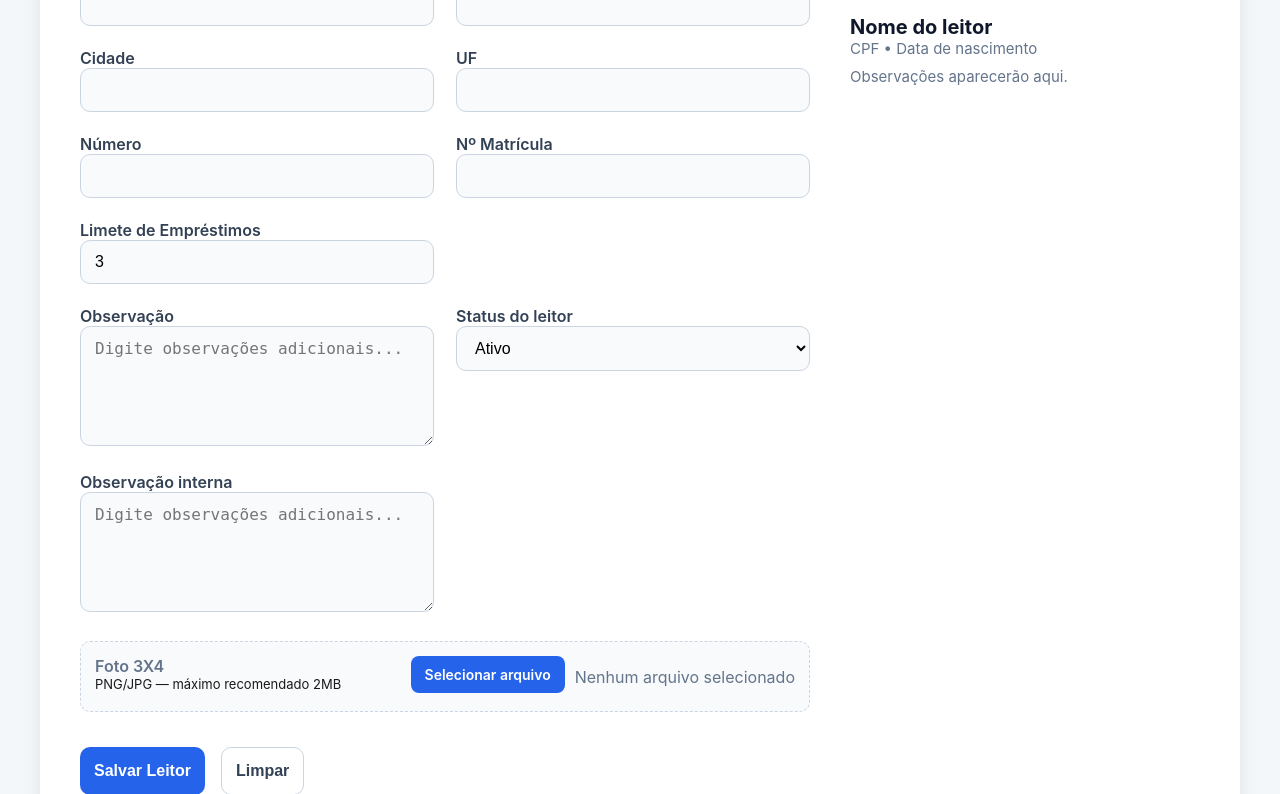
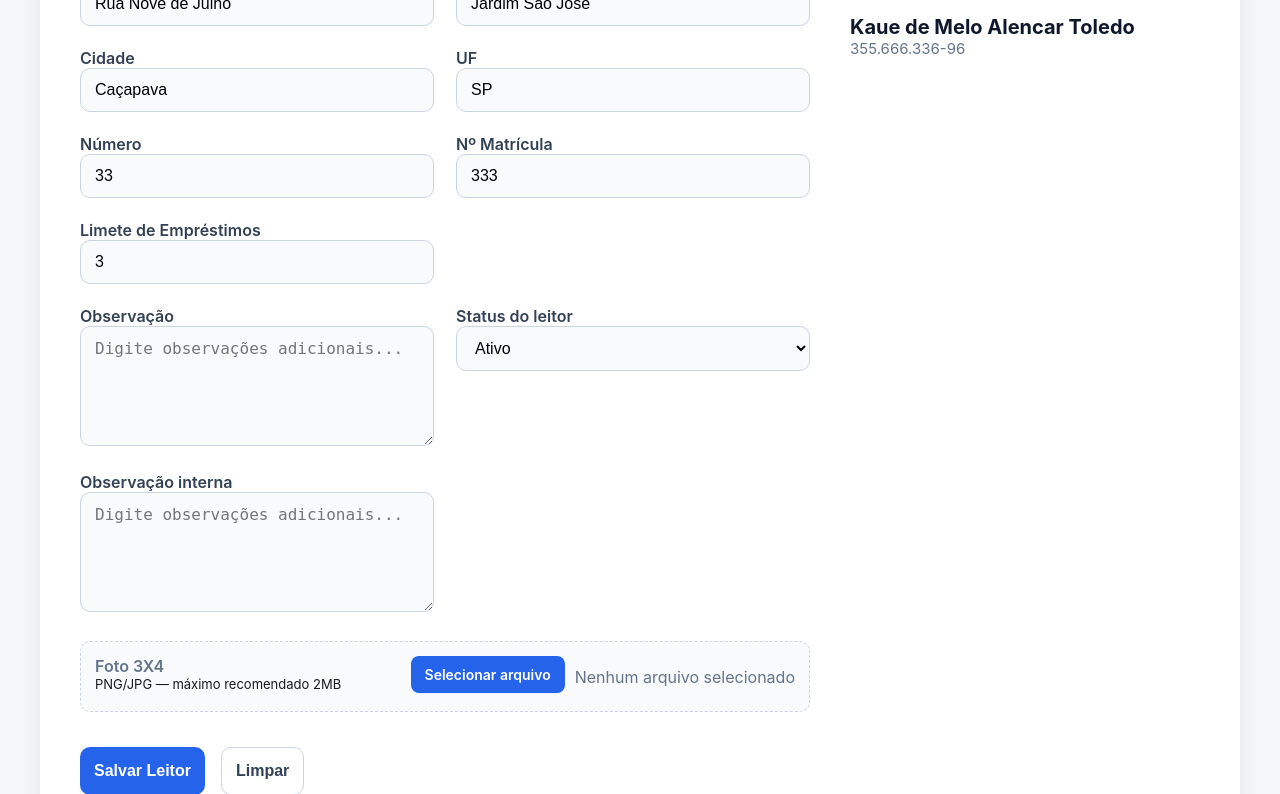
Before and after one commit to kaiquealencar/biblioteca, a Flask app: page /leitores/5/edit in a window 1280 px wide. Shown: the part 499-1293 px from the top of the page. Run offline with Flask 3, Linux system fonts and the light colour scheme; data comes from the database, SQL or seed files in the repository; both versions use the stored data as it was after the commit.

Commit message:
corrigido a foto do leitor

```diff
--- a/app/leitores/routes.py
+++ b/app/leitores/routes.py
@@ -23,6 +23,10 @@ def cadastrar_leitores():
 
         if foto:
             data["foto"] = ServiceImage.salvar_image(foto, "leitores")
+
+        if ReaderService.get_by_cpf(data.get("cpf")):
+            flash("CPF já cadastrado", "error")
+            return redirect(url_for("leitores.cadastrar_leitores"))
 
         valid_fields = ["nome", "cpf", "data_nascimento", "email", "telefone", "cep",
                          "logradouro", "bairro", "cidade", "uf", "numero_endereco",
@@ -54,6 +58,15 @@ def deletar_leitor(id):
     flash("Leitor deletado com sucesso", "success")
     return redirect(url_for("leitores.listar_leitores"))
 
+@reader_bp.route("/leitores", methods=["GET"])
+def ver_leitor():
+    reader = ReaderService.get_all()
+    if not reader:
+        flash("Leitor não encontrado", "error")
+        return redirect(url_for("leitores.listar_leitores"))
+
+    return render_template("leitor/ver_leitor.html", leitor=reader)
+
 @reader_bp.route("/leitores/<int:id>/edit", methods=["GET", "POST"])
 def editar_leitor(id):
     reader = ReaderService.get_by_id(id)
@@ -83,4 +96,4 @@ def editar_leitor(id):
         flash("Leitor atualizado com sucesso", "success")
         return redirect(url_for("leitores.listar_leitores"))
 
-    return render_template("leitor/leitor.html", reader=reader)
+    return render_template("leitor/leitor.html", leitor=reader)
--- a/app/leitores/service.py
+++ b/app/leitores/service.py
@@ -35,6 +35,17 @@ class ReaderService:
 
 
     @staticmethod
+    def delete(id):
+        reader = Reader.query.get(id)
+
+        if not reader:
+            return None
+
+        db.session.delete(reader)
+        db.session.commit()
+
+
+    @staticmethod
     def get_by_id(id):
         return Reader.query.get(id)
 
@@ -43,11 +54,6 @@ class ReaderService:
         return Reader.query.all()
 
     @staticmethod
-    def delete(id):
-        reader = Reader.query.get(id)
-
-        if not reader:
-            return None
-
-        db.session.delete(reader)
-        db.session.commit()
+    def get_by_cpf(cpf):
+        cpf_limpo = "".join(filter(str.isdigit, cpf))
+        return Reader.query.filter_by(cpf=cpf_limpo).first()
--- a/app/templates/index.html
+++ b/app/templates/index.html
@@ -24,6 +24,8 @@
         <a href="{{ url_for('usuarios.cadastrar_usuario') }}">Cadastrar Usuário</a>
         <a href="{{ url_for('livros.cadastrar_livro') }}">Cadastrar Livro</a>
         <a href="{{ url_for('leitores.cadastrar_leitores') }}">Cadastrar Leitores</a>
+        <a href="{{ url_for('leitores.ver_leitor') }}">Consultar Leitores</a>
+
       </div>
     </div>
     </nav>
--- a/app/templates/leitor/leitor.html
+++ b/app/templates/leitor/leitor.html
@@ -29,7 +29,7 @@
       </div>
       <div>
         <label for="data_nascimento">Data de Nascimento</label>
-        <input id="data_nascimento" name="data_nascimento" type="date" class="input" value="{{ leitor.data_nascimento.strftime('%Y-%m-%d') if leitor else '' }}"   required placeholder="Ex: 00/00/0000" />
+        <input id="data_nascimento" name="data_nascimento" type="date" class="input"  value={{leitor.data_nascimento.strftime('%Y-%m-%d') if leitor and leitor.data_nascimento else ''}}  required  />
       </div>
       <div>
         <label for="email">E-mail</label>
@@ -77,15 +77,15 @@
       </div>
       <div>
         <label for="observacao">Observação</label>
-        <textarea id="observacao" name="observacao" class="input" value="{{ leitor.observacao if leitor else '' }}" rows="4"placeholder="Digite observações adicionais..."></textarea>
+        <textarea id="observacao" name="observacao" class="input" rows="4" placeholder="Digite observações adicionais...">{{ leitor.observacao if leitor else '' }}</textarea>
       </div>
       <div>
         <label for="status">Status do leitor</label>
         <select id="status" name="status" class="input" value="{{ leitor.status if leitor else 'ativo' }}" required>
-          <option value="ativo" selected>Ativo</option>
-          <option value="bloqueado">Bloqueado</option>
-          <option value="suspenso">Suspenso</option>
-          <option value="inativo">Inativo</option>
+          <option value="ativo" {{ 'selected' if leitor and leitor.status == 'ativo' else '' }}>Ativo</option>
+          <option value="bloqueado" {{ 'selected' if leitor and leitor.status == 'bloqueado' else '' }}>Bloqueado</option>
+          <option value="suspenso" {{ 'selected' if leitor and leitor.status == 'suspenso' else '' }}>Suspenso</option>
+          <option value="inativo" {{ 'selected' if leitor and leitor.status == 'inativo' else '' }}>Inativo</option>
         </select>
       </div>
 
@@ -105,7 +105,7 @@
         <div style="margin-left:auto;display:flex;gap:10px;align-items:center;">
           <label class="btn-upload" for="coverInput">Selecionar arquivo</label>
           <span id="fileName"  class="muted">Nenhum arquivo selecionado</span>
-          <input id="coverInput" name="foto" type="file" accept="image/*" onchange="handleFile(event)" value="{{ leitor.foto if leitor else '' }}" />
+          <input id="coverInput" name="foto" type="file" accept="image/*" onchange="handleFile(event)" />
         </div>
       </div>
     </div>
@@ -124,14 +124,18 @@
 
     <div id="previewCover" class="cover">
       <span id="previewPlaceholder">Imagem</span>
-      <img id="previewImg" src="" alt="Prévia da capa" style="display:none;">
+      <img
+      id="previewImg"
+      src="{% if leitor and leitor.foto %}{{ url_for('static', filename='uploads/leitores/' ~ leitor.foto) }}{% endif %}"
+      alt="Prévia da foto"
+      style="{% if leitor and leitor.foto %}display:block;{% else %}display:none;{% endif %}"
+      >
     </div>
-
     <div class="meta">
-      <h3 id="previewTitle">Nome do leitor</h3>
-      <p id="previewAuthor" class="muted">CPF • Data de nascimento</p>
+      <h3 id="previewTitle">{{ leitor.nome if leitor else 'Nome do leitor' }}</h3>
+      <p id="previewAuthor" class="muted">{{ leitor.cpf if leitor else 'CPF • Data de nascimento' }} </p>
       <p id="previewDesc" class="muted" style="margin-top:8px; text-align: justify;">
-        Observações aparecerão aqui.
+        {{ leitor.observacao if leitor else 'Observações aparecerão aqui.' }}
       </p>
     </div>
   </aside>
```
Also changed, not shown: app/static/uploads/leitores/20f88aa765e14f28bc878fe19297adfa.jpg (deleted), app/static/uploads/leitores/4687cf61b4d14704b2907e0e3299656b.jpg (renamed from app/static/uploads/leitores/e9b63e33ec6b49b79d6b49698520e9a6.jpg), app/static/uploads/leitores/491053c31fd94d9c9de162c6d0313d58.jpg (deleted), app/static/uploads/leitores/4ec5e055d0104a29af55e718142941e4.jpg (deleted), app/static/uploads/leitores/71f29c9622964881b7883bf7900c7de8.jpg (renamed from static/uploads/capas/01.jpg), app/static/uploads/leitores/7b61dc2ea63846d5861e83c77ebe7844.jpg (deleted), app/static/uploads/leitores/9f8a41795f494f53b9ff1e787d374d89.jpg (deleted), app/static/uploads/leitores/a53cec998d92475298735488f4bbdacf.jpg (deleted), app/static/uploads/leitores/a56309e387d740aabb562a01edea7fb1.jpg (added), app/static/uploads/leitores/c193d9866788412b844c20557adc864b.png (deleted), app/static/uploads/leitores/c6141804337c45229f2418f75358a6d9.jpg (added), app/static/uploads/leitores/ce17839c9d0b4c0bb2557bc4fd87ed0d.jpg (deleted), app/static/uploads/leitores/d31abc2ea451456982ca021c8a9d1855.jpg (deleted), app/static/uploads/leitores/f5303f1c4a0844e9b360fe103d3c5809.jpg (deleted), 1 more files, 1 other file.
